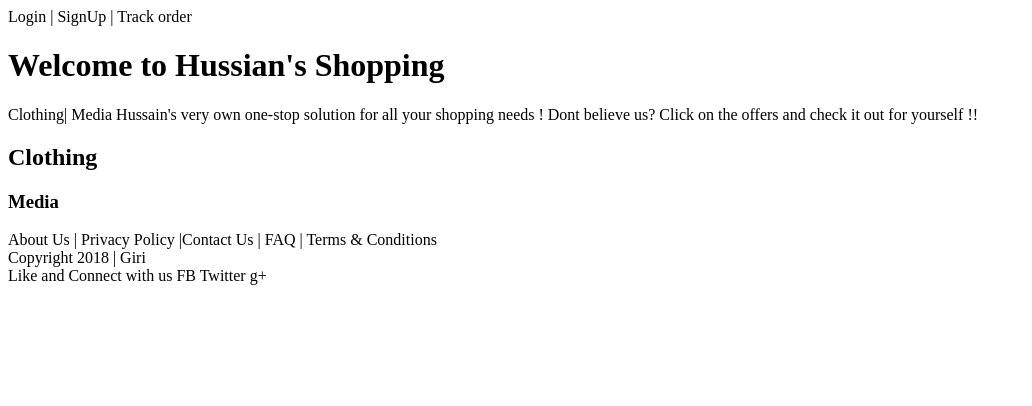
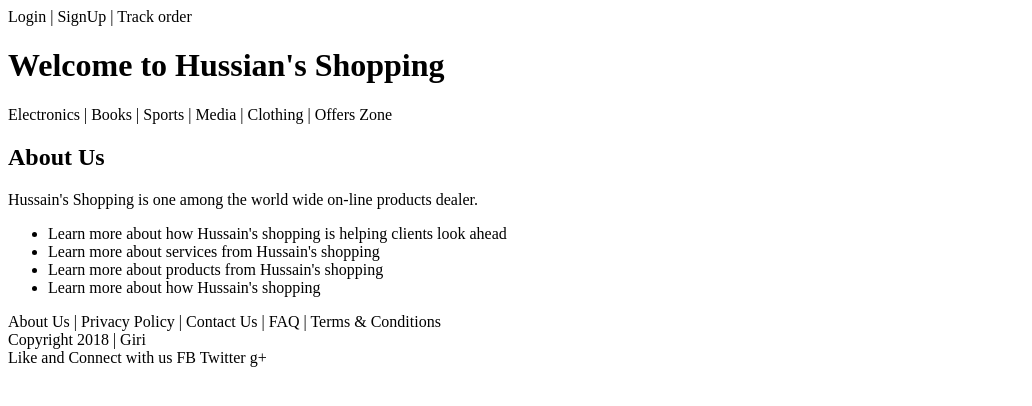
Before and after one commit to brindanaveen0109/html, a plain HTML site: page index.html in a window 1280 px wide. Shown: the whole page, without its empty margins (0-1032 px from the left). Drawn offline with Linux system fonts and the light colour scheme.

Commit message:
Add files via upload
html which uses different grouping elements

```diff
--- a/index.html
+++ b/index.html
@@ -7,18 +7,26 @@
     </head>
 
     <body>
-        Login | SignUp | Track order<br><h1> Welcome to Hussian's Shopping </h1>
+        <header>
+            <nav> Login | SignUp | Track order </nav>
+            <h1> Welcome to Hussian's Shopping </h1>
+            <nav> Electronics | Books | Sports | Media | Clothing | Offers Zone </nav>
+        </header>
         <article>
-            <section>Clothing| Media Hussain's very own one-stop solution for all your shopping needs !
-            Dont believe us? Click on the offers and check it out for yourself !!
-        </section> </article>
-        <article><section><h2>Clothing </h2></section></article>
-        <article><section><h3>Media </h3></section></article>
-            <footer>
-                About Us | Privacy Policy |Contact Us | FAQ | Terms & Conditions<br>
-                Copyright 2018 | Giri <br> Like and Connect with us
-                FB Twitter g+
-            </footer>
+            <h2>About Us</h2> Hussain's Shopping is one among the world wide on-line products dealer.
+            <section> <div>
+                <ul>
+                    <li>Learn more about how Hussain's shopping is helping clients look ahead</li>
+                    <li>Learn more about services from Hussain's shopping</li>
+                    <li>Learn more about products from Hussain's shopping</li>
+                    <li>Learn more about how Hussain's shopping</li>
+                </ul>
+            </div></section>
+        </article>
+        <footer>
+            <nav> About Us | Privacy Policy | Contact Us | FAQ | Terms & Conditions </nav> Copyright 2018 | Giri
+        </footer>
+        <aside> Like and Connect with us FB Twitter g+ </aside>
     </body>
 
 </html>
```
